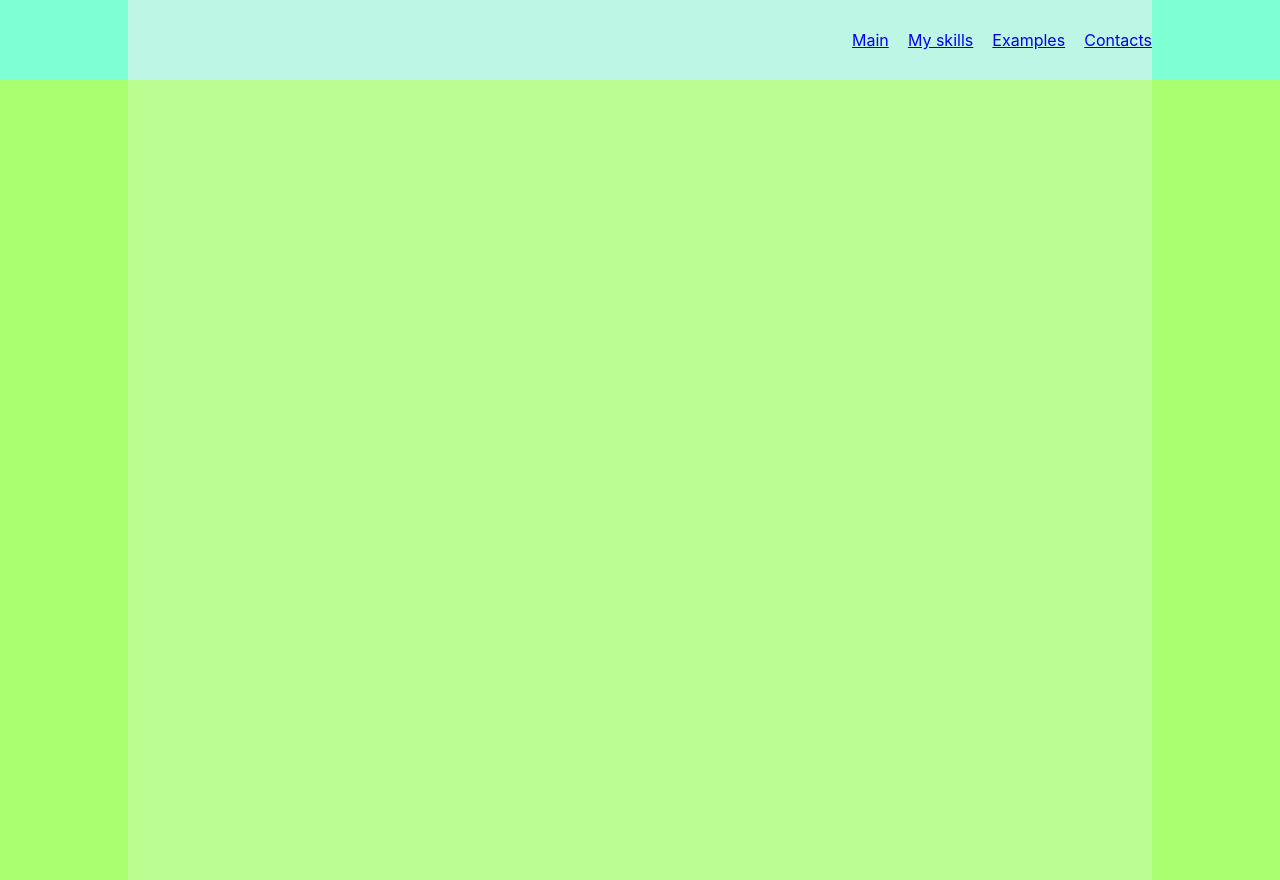
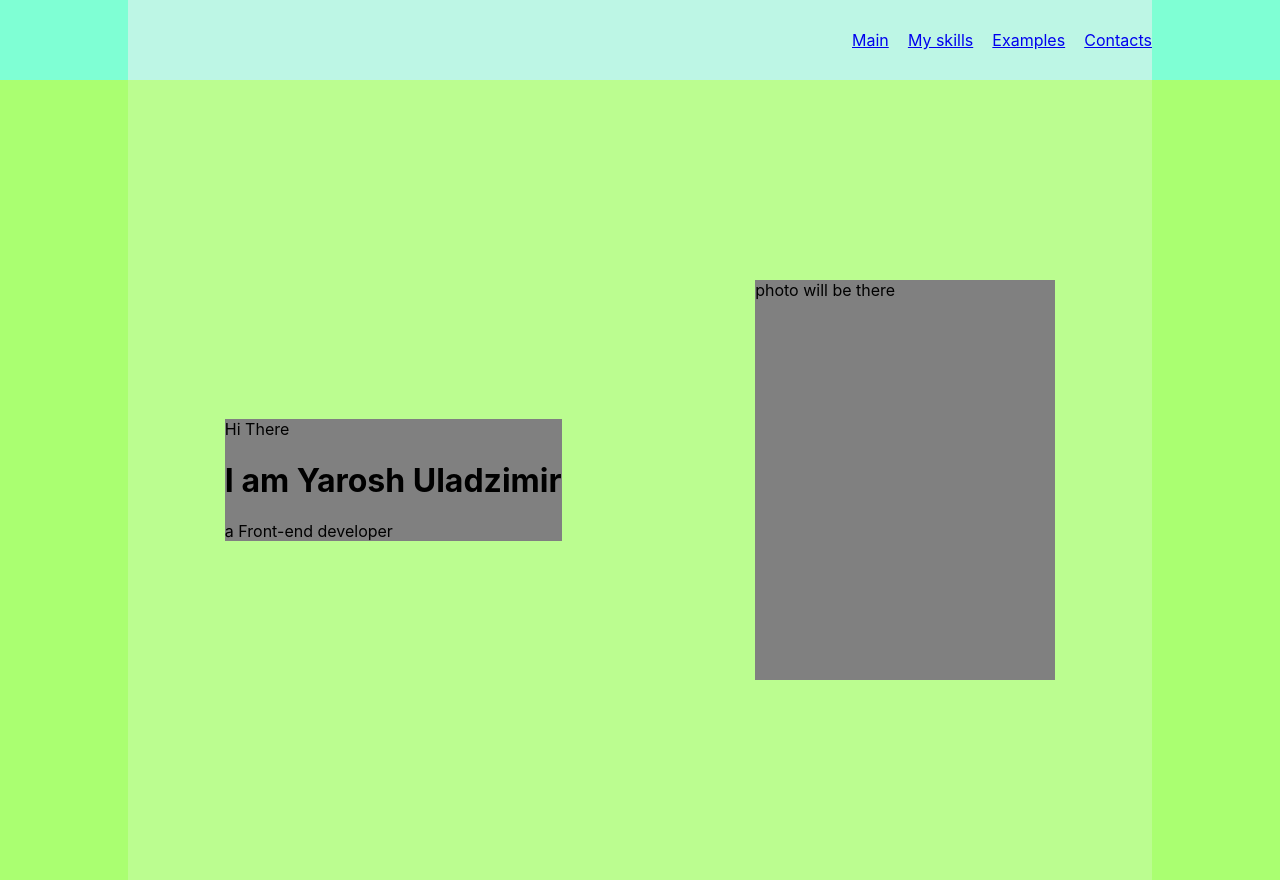
Before and after one commit to YaroshUlad/portfolio, a React (Create React App) app: page / in a window 1280 px wide. Built offline with nearby package versions, Linux system fonts and the light colour scheme.

Commit message:
add greeting area and photo area and add some styles for it

```diff
--- a/src/components/main/Main.module.css
+++ b/src/components/main/Main.module.css
@@ -7,10 +7,20 @@
     width: 80%;
     background-color: #bbfd90;
     margin: 0 auto;
+    display: flex;
+    align-items: center;
+    justify-content:space-around;
+    flex-wrap: wrap;
 }
-.greeting{
+.greetingArea{
+    background-color: gray;
 
 }
-.photo{
+.photoArea{
+    background-color: gray;
+    width: 300px;
+    height: 400px;
+}
+.photoWrapper{
 
 }
--- a/src/components/main/Main.tsx
+++ b/src/components/main/Main.tsx
@@ -5,11 +5,15 @@ export const Main = () => {
     return (
         <div className={s.mainBlock}>
             <div className={s.container}>
-                <div className={s.greeting}>
-
+                <div className={s.greetingArea}>
+                    <span>Hi There</span>
+                    <h1>I am Yarosh Uladzimir</h1>
+                    <span>a Front-end developer</span>
                 </div>
-                <div className={s.photo}>
-
+                <div className={s.photoArea}>
+                    <div className={s.photoWrapper}>
+                        photo will be there
+                    </div>
                 </div>
             </div>
 
```
